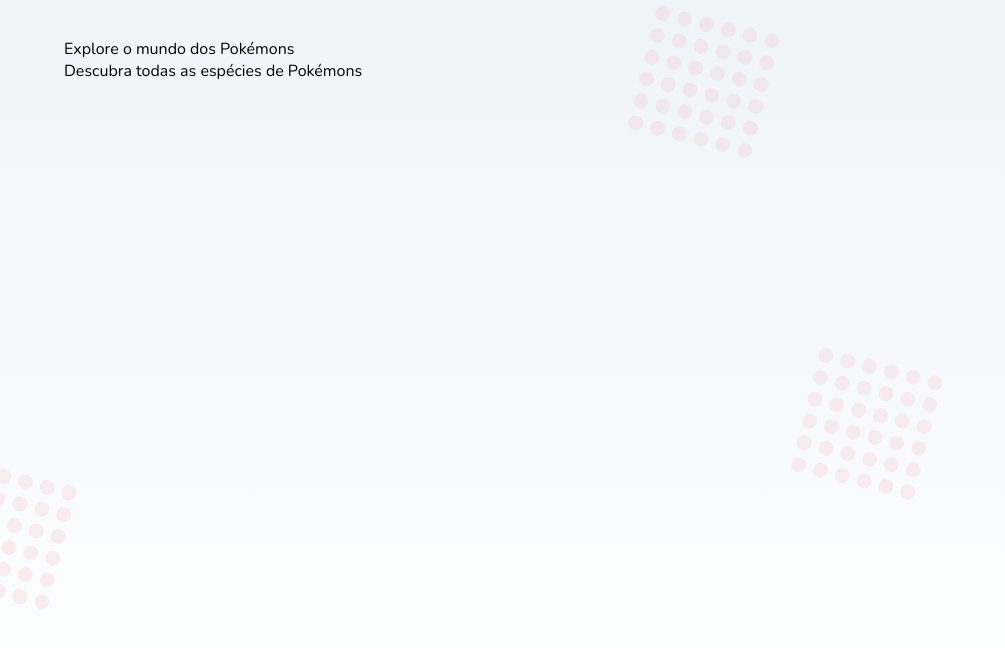
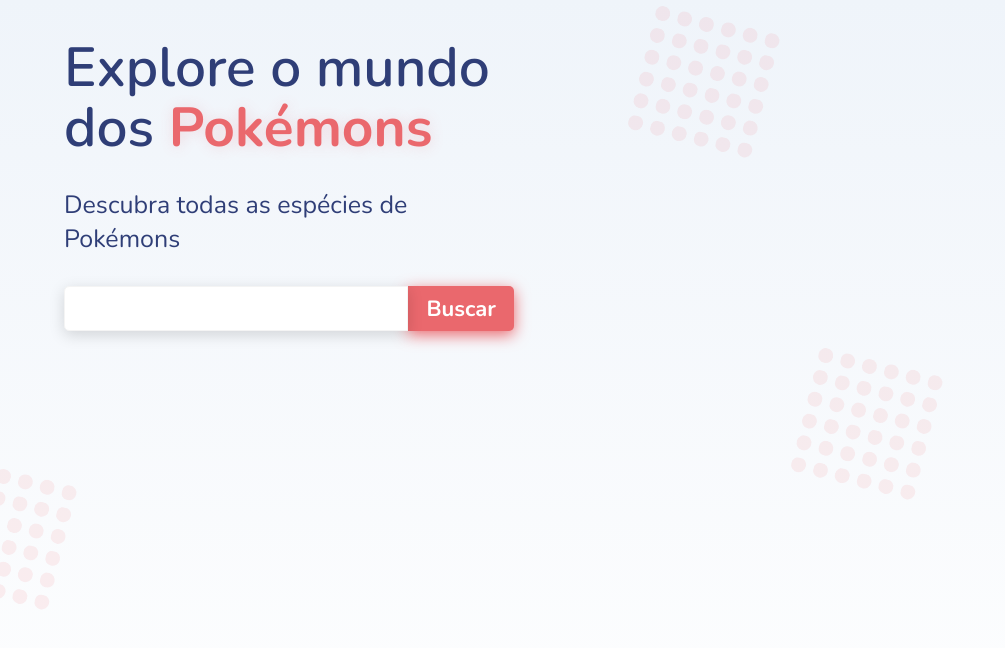
Before and after one commit to ThalyssonLeite/pokedex, an Angular app: page / in a window 1280 px wide. Shown: the top 648 px of the page, without its empty margins (0-1005 px from the left). Built offline with nearby package versions, Linux system fonts and the light colour scheme.

Commit message:
added photos and welcome completed

```diff
--- a/src/app/components/welcome/welcome.component.html
+++ b/src/app/components/welcome/welcome.component.html
@@ -2,7 +2,7 @@
   <div class="title">Explore o mundo dos <span>Pokémons</span></div>
   <div class="description">Descubra todas as espécies de Pokémons</div>
   <div class="search-bar">
-    <div class="search-bar__input"></div>
-    <div class="search-bar__button"></div>
+    <input type="text" class="search-bar__input">
+    <div class="search-bar__button">Buscar</div>
   </div>
 </div>
--- a/src/app/components/welcome/welcome.component.scss
+++ b/src/app/components/welcome/welcome.component.scss
@@ -1,3 +1,69 @@
 .welcome-wrapper {
   font-family: Nunito;
+  max-width: 450px;
+
+  display: flex;
+  flex-direction: column;
+  gap: 30px;
 }
+
+.title {
+  font: 600 55px Nunito;
+  color: #2F3E77;
+  line-height: 60px;
+
+  & > span {
+    color: #EA686D;
+    font-weight: 700;
+    text-shadow: 1px 1px 14px rgba($color: #ea686d, $alpha: 0.2);
+  }
+}
+
+.description {
+  font: 400 25px Nunito;
+  color: #2F3E77;
+}
+
+.search-bar {
+  height: 45px;
+  display: flex;
+}
+
+.search-bar__input {
+  outline: none;
+  height: 100%;
+  border: none;
+  width: 100%;
+
+  background: #FFFFFF;
+  border: 1px solid #F4F4F4;
+  box-shadow: 0px 4px 15px rgba(0, 0, 0, 0.15);
+  border-radius: 5px 0px 0px 5px;
+
+  padding: 0 16px;
+  color: rgba($color: #434961, $alpha: 0.7);
+  font-size: 25px;
+  z-index: 2;
+}
+
+.search-bar__button {
+  cursor: pointer;
+  user-select: none;
+
+  background: #EA686D;
+  font: 700 22px Nunito;
+  color: #FFFFFF;
+  display: flex;
+  align-items: center;
+  padding: 0 18px;
+
+  box-shadow: 0px 4px 15px #EA686D;
+  border-radius: 0px 5px 5px 0px;
+
+  z-index: 1;
+  transition: 200ms ease;
+
+  &:hover {
+    filter: brightness(0.98);
+  }
+}
--- a/src/styles.scss
+++ b/src/styles.scss
@@ -3,11 +3,11 @@
   margin: 0;
   padding: 0;
   box-sizing: border-box;
+  outline: none;
 }
 
 body {
   height: 100vh;
   width: 100vw;
   background: linear-gradient(180deg, #EFF4FA 0%, rgba(239, 244, 250, 0) 102.84%);
-
 }
```
